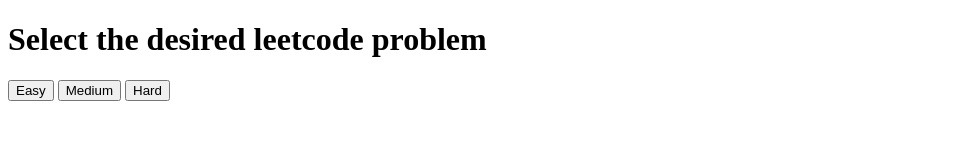
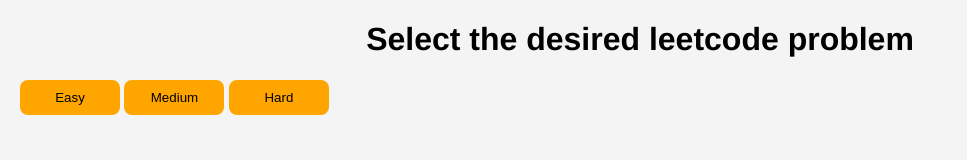
Before and after one commit to gschwid/commit-to-the-pain, a browser extension: page redirect_page/SelectProblem.html in a window 1280 px wide. Shown: the whole page, without its empty margins (0-967 px from the left). Drawn offline with Linux system fonts and the light colour scheme.

Commit message:
Created a logo, also refactored some of the file names

```diff
--- a/background_scripts/redirect.js
+++ b/background_scripts/redirect.js
@@ -1,7 +1,8 @@
 function redirectUrl(request) {
   if (!request.url.includes("leetcode")) {
     console.log(`Loading: ${request.url}`);
-    const problemPage = browser.runtime.getURL("SelectProblem.html")
+    const problemPage = browser.runtime.getURL("redirect_page/SelectProblem.html")
+    console.log(problemPage)
     return { redirectUrl: problemPage}
   }
   console.log("nothing to do already on leetcode")
--- a/SelectProblem.html
+++ b/redirect_page/SelectProblem.html
@@ -5,14 +5,17 @@
     <meta charset="UTF-8">
     <meta name="viewport" content="width=device-width, initial-scale=1.0">
     <title>Problem Selection</title>
+    <link rel="stylesheet" href="styles.css">
 </head>
 
 <body>
     <h1>Select the desired leetcode problem</h1>
+    <div class="class">
     <button id="problemButton">Easy</button>
     <script src="select_problem.js"></script>
     <button>Medium</button>
     <button>Hard</button>
+    </div>
 </body>
 
 </html>
--- /dev/null
+++ b/redirect_page/styles.css
@@ -0,0 +1,24 @@
+body {
+  background-color: #f4f4f4;
+  margin: 20px;
+  font-family: Helvetica, sans-serif;
+}
+
+h1 {
+  color: rgb(0, 0, 0);
+  text-align: center;
+}
+
+button {
+  background: orange;
+  border: none;
+  padding: 10px 15px;
+  border-radius: 8px;
+  cursor: pointer;
+  width: 100px;
+  height: auto;
+}
+
+button:hover {
+  background: darkorange;
+}
```
Also changed, not shown: content_scripts/get-random-problem.js (+2 -7 lines), icon.png (added), manifest.json, redirect_page/select_problem.js (renamed from select_problem.js).
